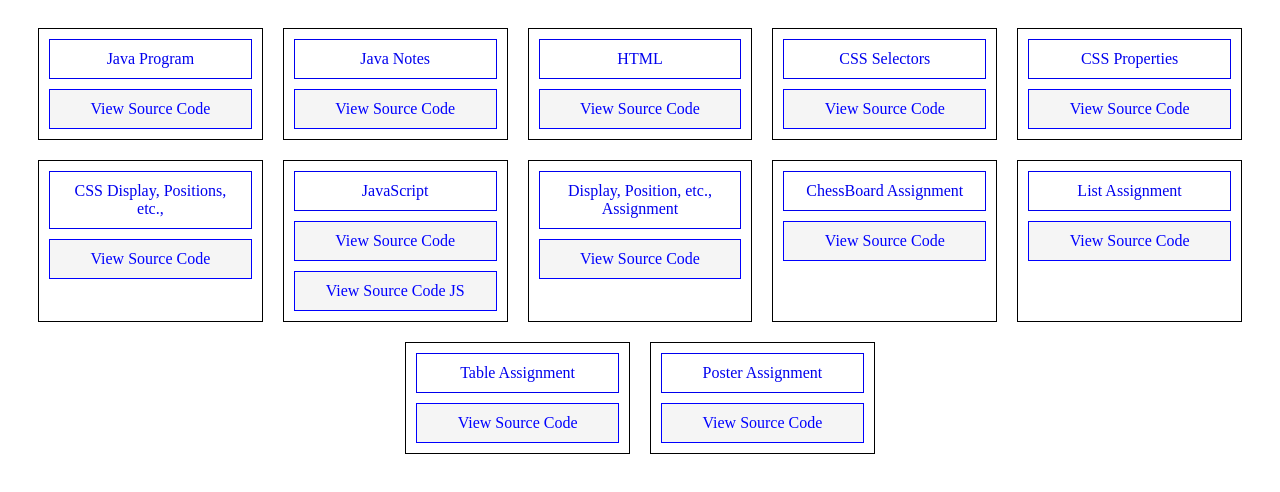
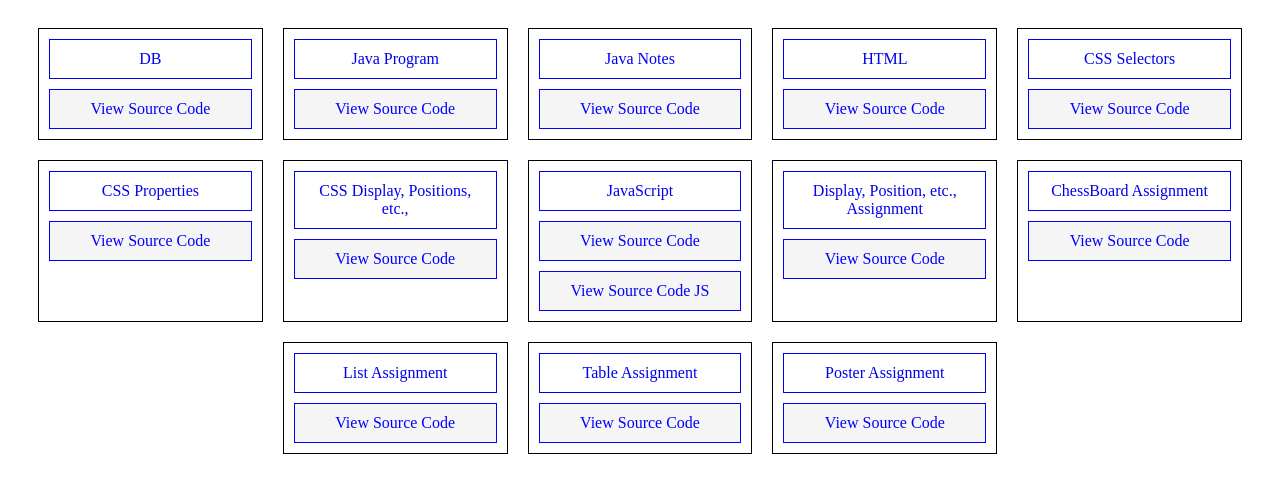
Before and after one commit to Aathi0001/html, a plain HTML site: page index.html in a window 1280 px wide. Drawn offline with Linux system fonts and the light colour scheme.

Commit message:
Update index.html

```diff
--- a/index.html
+++ b/index.html
@@ -59,6 +59,10 @@
 <body>
      <div class="container">
           <div class="file-card">
+               <a href="./code/db.html" target="_blank" class="file-link">DB</a>
+               <a href="https://github.com/Aathi0001/html/blob/main/code/db.html" target="_blank" class="source-link">View Source Code</a>
+          </div>
+          <div class="file-card">
                <a href="./code/java.html" target="_blank" class="file-link">Java Program</a>
                <a href="https://github.com/Aathi0001/html/blob/main/code/java.html" target="_blank" class="source-link">View Source Code</a>
           </div>
```
